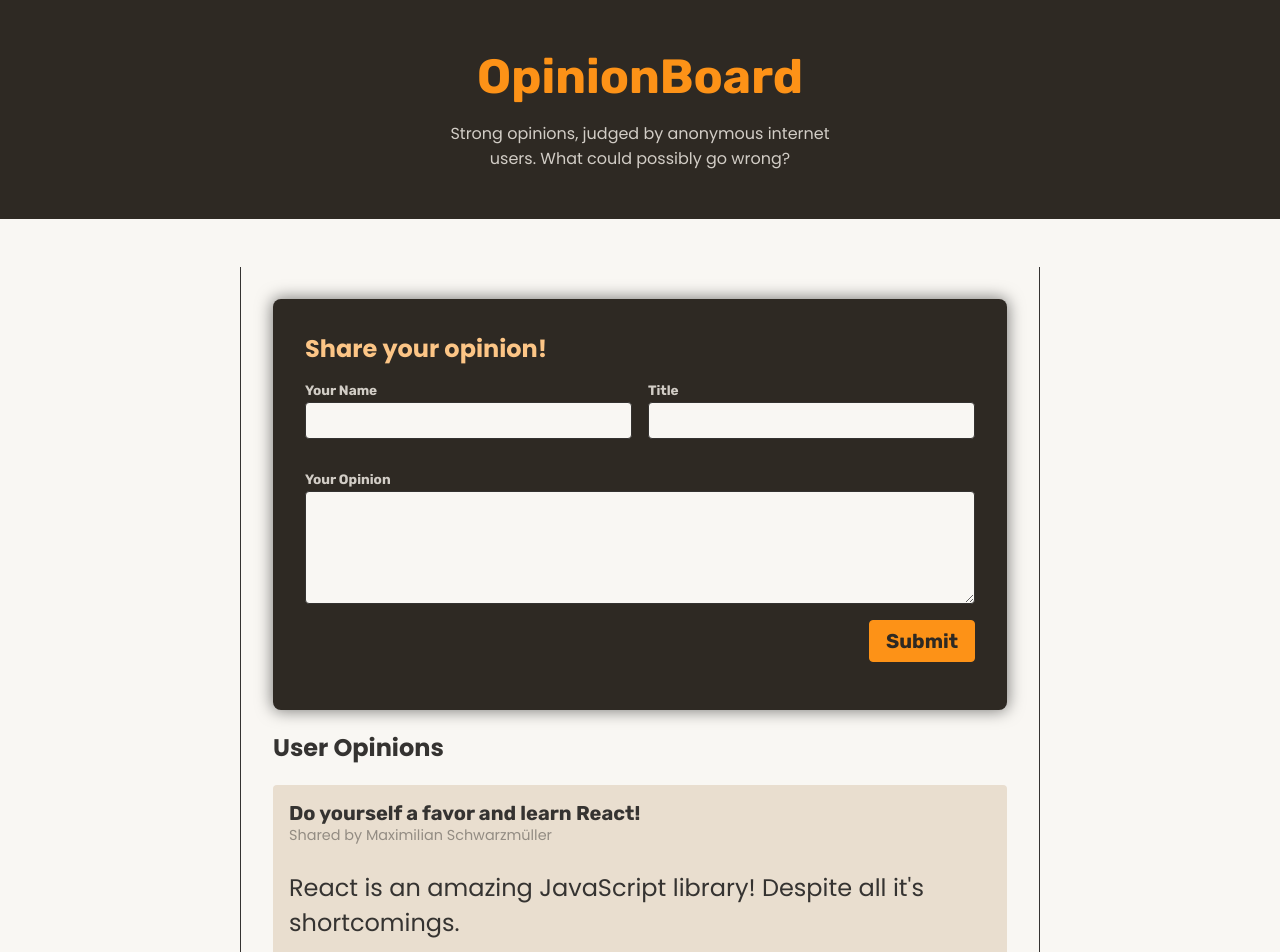
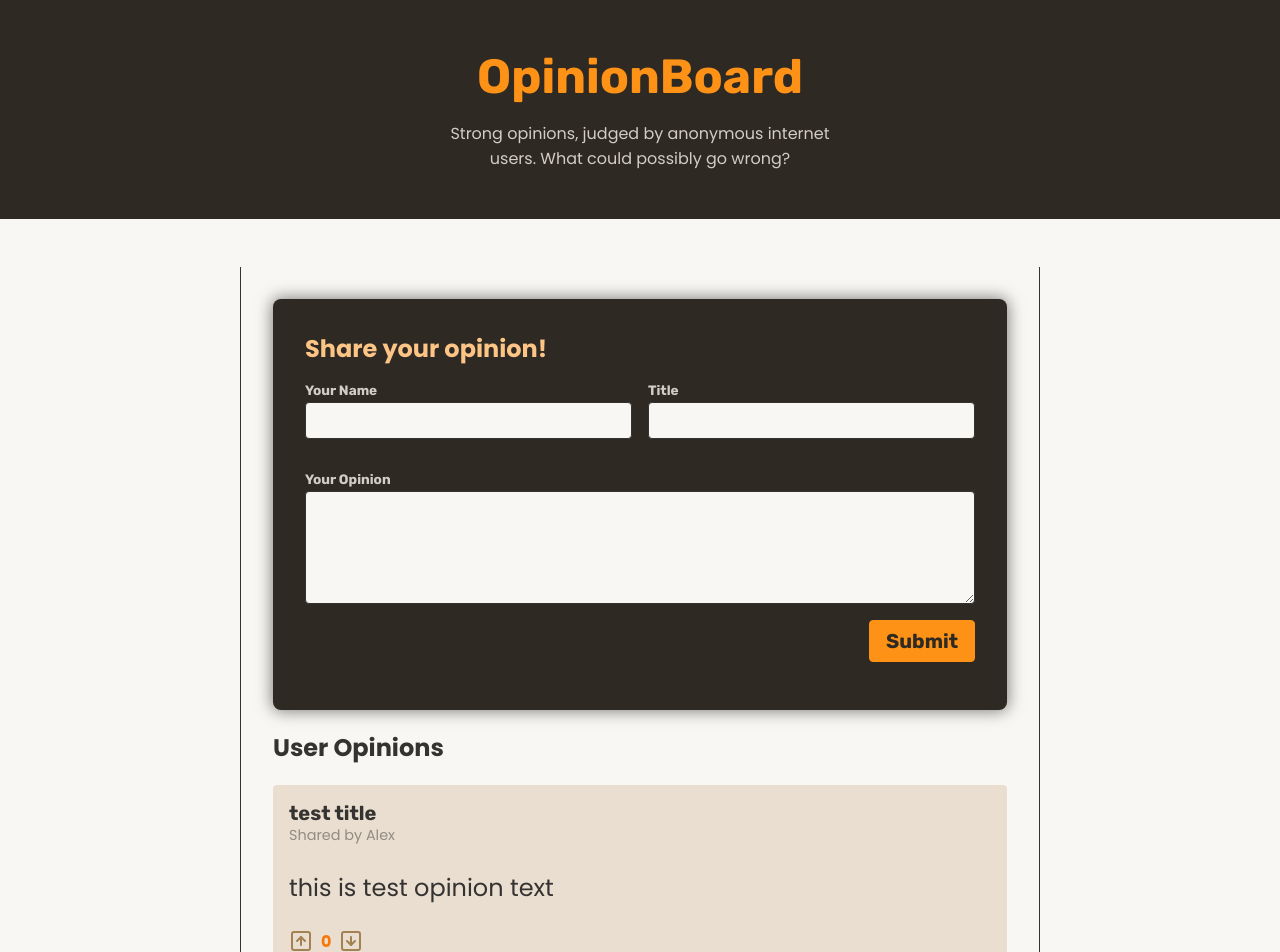
Before and after one commit to novitsky-413x/learn-form-actions, a React (Vite) app: page / in a window 1280 px wide. Shown: the top 952 px of the page. Built offline with nearby package versions, Linux system fonts and the light colour scheme; data requests are answered from the project's data file.

Commit message:
275. Working with Asynchronous Form Actions

```diff
--- a/backend/db.json
+++ b/backend/db.json
@@ -1,5 +1,12 @@
 {
   "opinions": [
+    {
+      "id": 1741968937311,
+      "votes": 0,
+      "userName": "Alex",
+      "title": "test title",
+      "body": "this is test opinion text"
+    },
     {
       "id": 1,
       "userName": "Maximilian Schwarzmüller",
--- a/src/components/NewOpinion.jsx
+++ b/src/components/NewOpinion.jsx
@@ -1,7 +1,10 @@
+import { use } from 'react';
 import { useActionState } from 'react';
+import { OpinionsContext } from '../store/opinions-context';
 
 export function NewOpinion() {
-    function shareOpinionHandler(prevState, formData) {
+    const { addOpinion } = use(OpinionsContext);
+    async function shareOpinionHandler(prevState, formData) {
         const title = formData.get('title');
         const body = formData.get('body');
         const userName = formData.get('userName');
@@ -21,7 +24,7 @@ export function NewOpinion() {
         }
 
         // submit to backend
-
+        await addOpinion({ title, body, userName });
         return { errors: null };
     }
 
```
